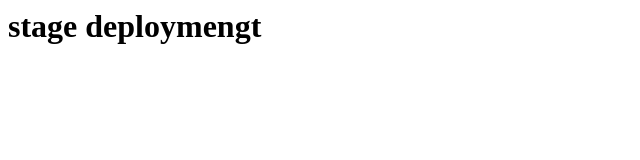
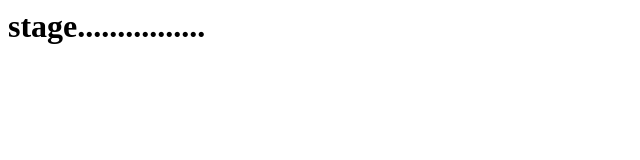
Before and after one commit to dipakparmar13/minikube-cicd, a plain HTML site: page stage/site/index.html in a window 1280 px wide. Shown: the whole page, without its empty margins (0-640 px from the left). Drawn offline with Linux system fonts and the light colour scheme.

Commit message:
Update index.html

```diff
--- a/stage/site/index.html
+++ b/stage/site/index.html
@@ -1 +1 @@
-<h1>stage deploymengt</h1>
+<h1>stage................</h1>
```
